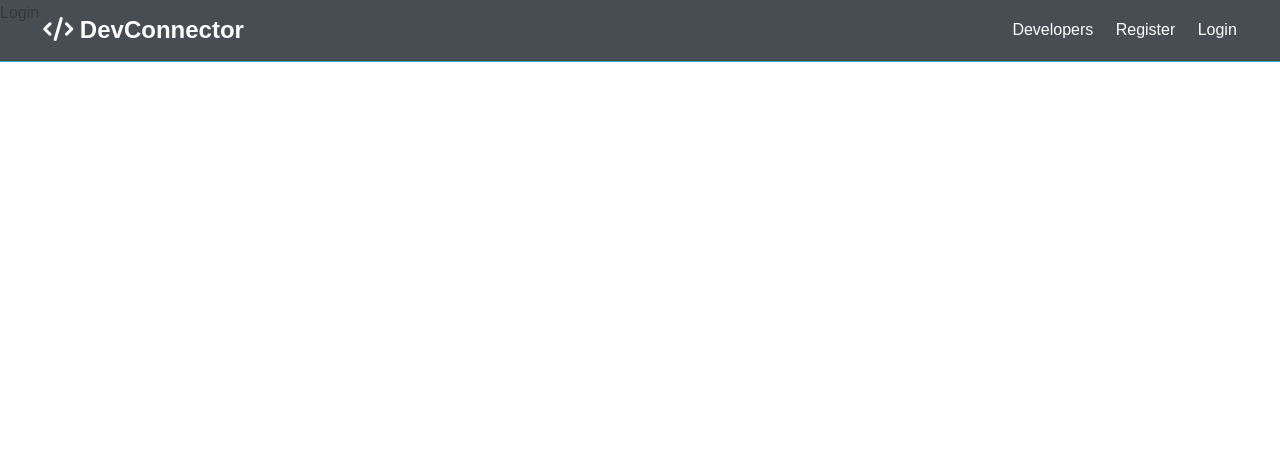
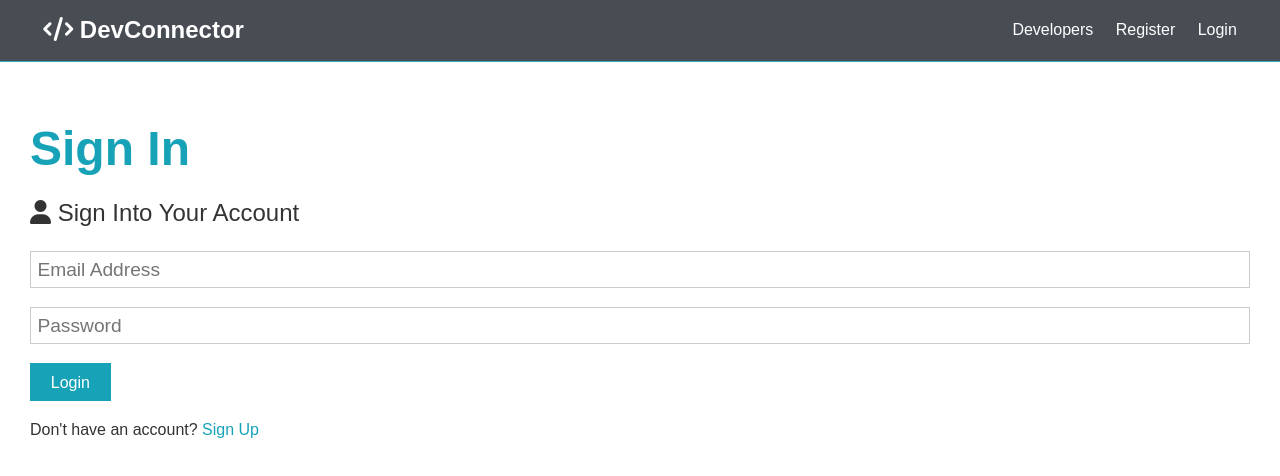
Before and after one commit to aarushi353/Dev-Hub-Backend, a React (Create React App) app in the folder client/: page /login in a window 1280 px wide. Shown: the top 476 px of the page. Built offline with nearby package versions, Linux system fonts and the light colour scheme.

Commit message:
login template

```diff
--- a/client/src/components/auth/login.js
+++ b/client/src/components/auth/login.js
@@ -1,11 +1,60 @@
-import React from 'react'
+import React, { Fragment, useState } from "react";
+import { Link } from "react-router-dom";
 
 const Login = () => {
+  const [formData, setFormData] = useState({
+    email: "",
+    password: "",
+  });
+
+  const { email, password } = formData;
+
+  const onChange = (e) =>
+    setFormData({ ...formData, [e.target.name]: e.target.value });
+
+  const onSubmit = async e => {
+    e.preventDefault();
+    console.log('SUCCESS');
+
+  };
   return (
-    <div>
-      Login
-    </div>
-  )
-}
+    <Fragment>
+      <div style={{ marginTop: 120, marginLeft: 30, marginRight: 30 }}>
+        <h1 className="large text-primary">Sign In</h1>
+        <p className="lead">
+          <i className="fas fa-user"></i> Sign Into Your Account
+        </p>
+        <form className="form" onSubmit={(e) => onSubmit(e)}>
 
-export default Login
+          <div className="form-group">
+            <input
+              type="email"
+              placeholder="Email Address"
+              name="email"
+              value={email}
+              onChange={(e) => onChange(e)}
+              required
+            />
+          </div>
+          <div className="form-group">
+            <input
+              type="password"
+              placeholder="Password"
+              name="password"
+              minLength="6"
+              value={password}
+              onChange={(e) => onChange(e)}
+              required
+            />
+          </div>
+          <input type="submit" className="btn btn-primary" value="Login" />
+        </form>
+        <p className="my-1">
+          Don't have an account? <Link to="/register">Sign Up</Link>
+        </p>
+      </div>
+    </Fragment>
+  );
+};
+
+export default Login;
--- a/client/src/components/auth/register.js
+++ b/client/src/components/auth/register.js
@@ -1,5 +1,5 @@
 import React, { Fragment, useState } from "react";
-import axios from 'axios';
+import { Link } from "react-router-dom";
 
 const Register = () => {
   const [formData, setFormData] = useState({
@@ -19,26 +19,7 @@
     if (password !== password2) {
       console.log("Passwords do not match");
     } else {
-      const newUser = {
-        name,
-        email,
-        password
-      }
-
-      try {
-        const config = {
-          headers: {
-            'Content-Type': 'application/json',
-
-          }
-        }
-        const body = JSON.stringify(newUser);
-
-        const res = await axios.post('/api/users', body, config );
-        console.log(res.data);
-      } catch (err) {
-        console.log(err.response.data);
-      }
+      console.log('SUCCESS');
     }
   };
   return (
@@ -98,7 +79,7 @@
           <input type="submit" className="btn btn-primary" value="Register" />
         </form>
         <p className="my-1">
-          Already have an account? <a href="login.html">Sign In</a>
+          Already have an account? <Link to="/login">Sign In</Link>
         </p>
       </div>
     </Fragment>
```
